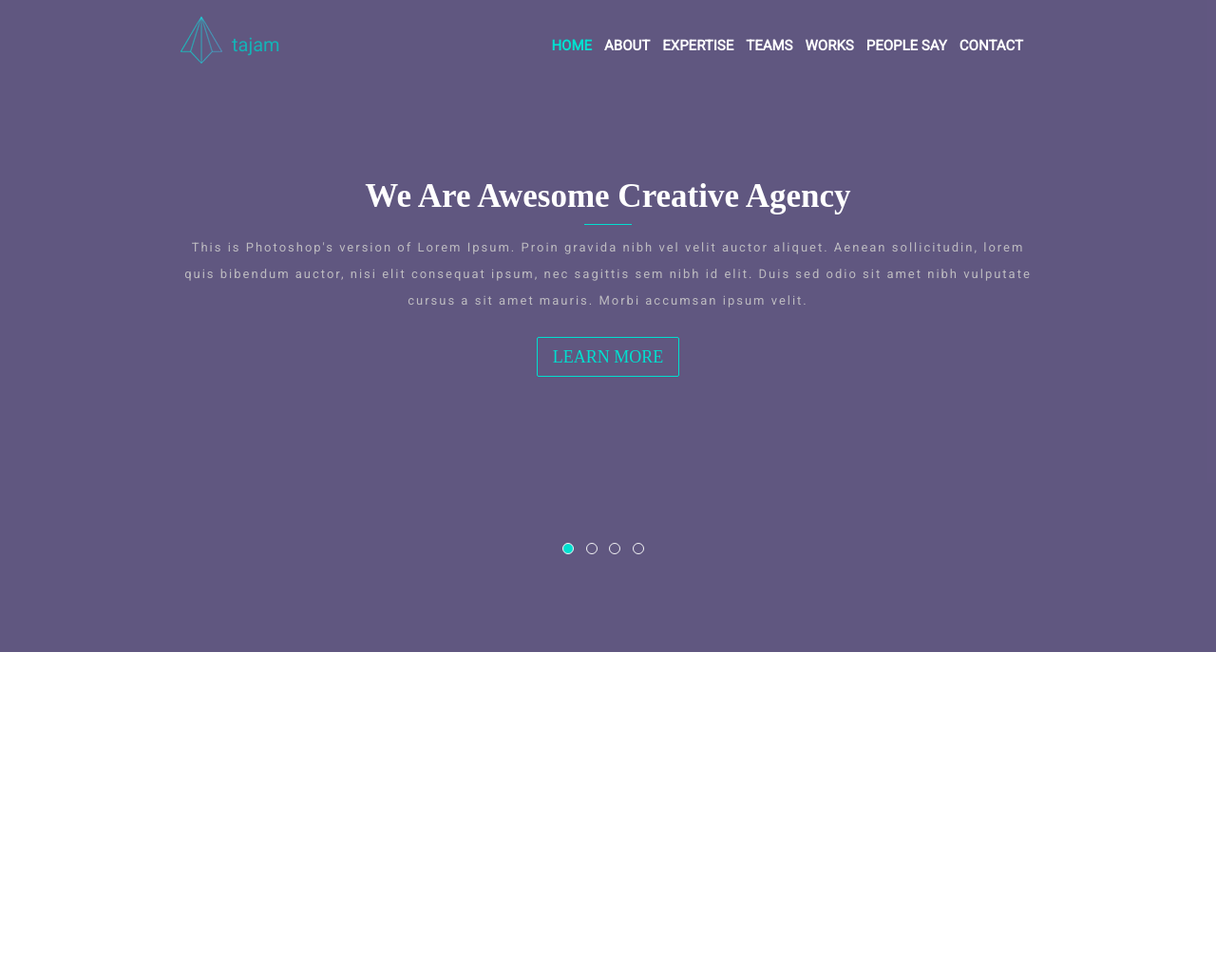
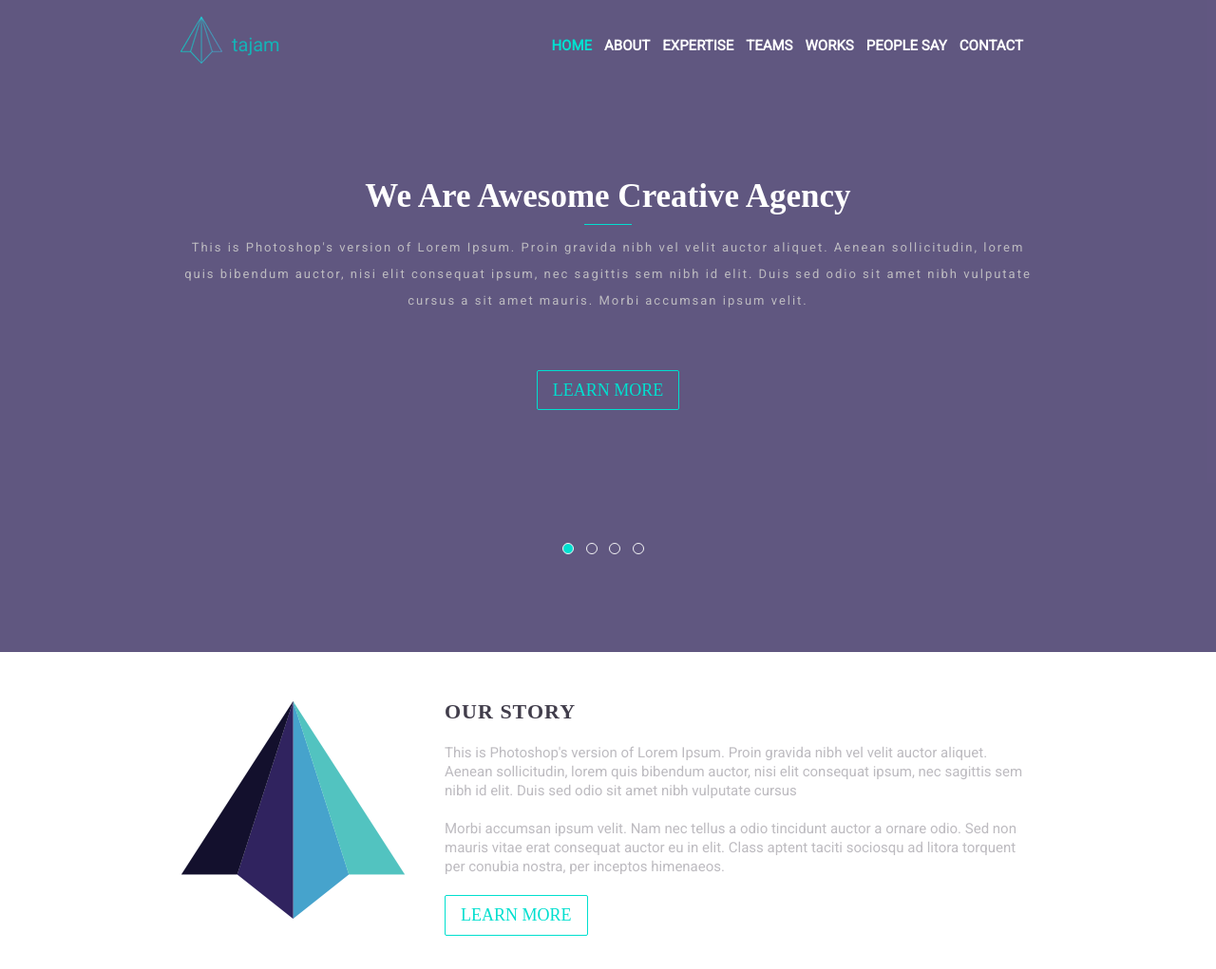
Before and after one commit to jovanavivifyideas/TajamProject, a website: page index.html in a window 1280 px wide. Shown: the whole page at 95% size. Before the commit the page ends 800 px from the top, so only its background shows below. Drawn offline with Linux system fonts and the light colour scheme; a web font is replaced by a local one.

Commit message:
Our-story

```diff
--- a/index.html
+++ b/index.html
@@ -64,5 +64,23 @@
  </div>
  </section>
 </div>
+<section class="our-story">
+  <div class="our-story-conteiner">
+    <img class="our-story__img" src="img/logo.png" alt="">
+    <div class="our-story__description">
+      <h2 class="our-story__heading">
+        Our Story
+      </h2>
+      <p class="our-story__paragraf">
+        This is Photoshop's version  of Lorem Ipsum. Proin gravida nibh vel velit auctor aliquet.
+         Aenean sollicitudin, lorem quis bibendum auctor, nisi elit consequat ipsum, nec sagittis sem nibh id elit. Duis sed odio sit amet nibh vulputate cursus
+      </p>
+      <p class="our-story__paragraf">
+          Morbi accumsan ipsum velit. Nam nec tellus a odio tincidunt auctor a ornare odio. Sed non  mauris vitae erat consequat auctor eu in elit. Class aptent taciti sociosqu ad litora torquent per conubia nostra, per inceptos himenaeos.
+      </p>
+      <a href="" class="our-story__btn btn">Learn more</a>
+    </div>
+  </div>
+</section>
 </body>
 </html>
--- a/sass/base/_global.scss
+++ b/sass/base/_global.scss
@@ -47,9 +47,7 @@ html{
     &:hover{
         color: lighten($color-green, 5%)
     }
-    @include respond (tablet){
-       top: 5rem;
-    }
+
 }
 .wrap{
     width: 1500px;
--- a/sass/components/_intro.scss
+++ b/sass/components/_intro.scss
@@ -64,4 +64,8 @@
 }
 .intro-btn{
     top: 1.5rem;
+
+    @include respond (tablet){
+        top: 5rem;
+     }
 }
--- /dev/null
+++ b/sass/components/_our-story.scss
@@ -0,0 +1,57 @@
+.our-story{
+    background-color: $color-white;
+}
+
+.our-story-conteiner{
+    display: flex;
+    justify-content: space-between;
+    align-items: flex-start;
+    flex-direction: column;
+    max-width: 90rem;
+    margin: 2.5rem 2rem 0 2rem;
+
+    @include respond(tablet) {
+        flex-direction: row;
+        margin: 3.5rem auto ;
+     }
+}
+
+.our-story__img{
+    align-self: center;
+}
+
+.our-story__description{
+    display: flex;
+    flex-direction: column;
+    align-items: flex-start;
+    text-align: left;
+    margin-top: 1.5rem;
+    margin-left: 4rem;
+
+
+}
+
+.our-story__heading{
+    font-size: 2.2rem;
+    font-family: $heading-font;
+    letter-spacing: .1rem;
+    color:$font-purple;
+    font-weight: 700;
+    text-transform: uppercase;
+
+}
+
+.our-story__paragraf{
+   font-size: 1.5rem;
+   line-height: 2rem;
+   font-family: $primary-font;
+   font-weight: 300;
+   color:$font-gray-light;
+   margin-top: 2rem;
+}
+
+.our-story__btn{
+    margin-top: 2rem;
+
+
+}
--- a/sass/layout/_header.scss
+++ b/sass/layout/_header.scss
@@ -1,6 +1,6 @@
 
 .header-wrapper{
-    background-color: $background-color;
+    background-color: $bg-purple;
 }
 
 .header-conteiner{
--- a/sass/style.scss
+++ b/sass/style.scss
@@ -7,4 +7,5 @@
 @import "components/site-navigation";
 @import "layout/header";
 @import "components/intro";
+@import "components/our-story";
 @import "layout/footer";
--- a/sass/utils/_variables.scss
+++ b/sass/utils/_variables.scss
@@ -14,4 +14,4 @@ $font-gray-light: #bdbbc0;
 
 $primary-font: 'Roboto';
 $secondary-font: 'Hammersmith One';
-$heading-font: "Playfair Display";
+$heading-font: "Playfair Display",serif;
```
Also changed, not shown: css/style.css.
